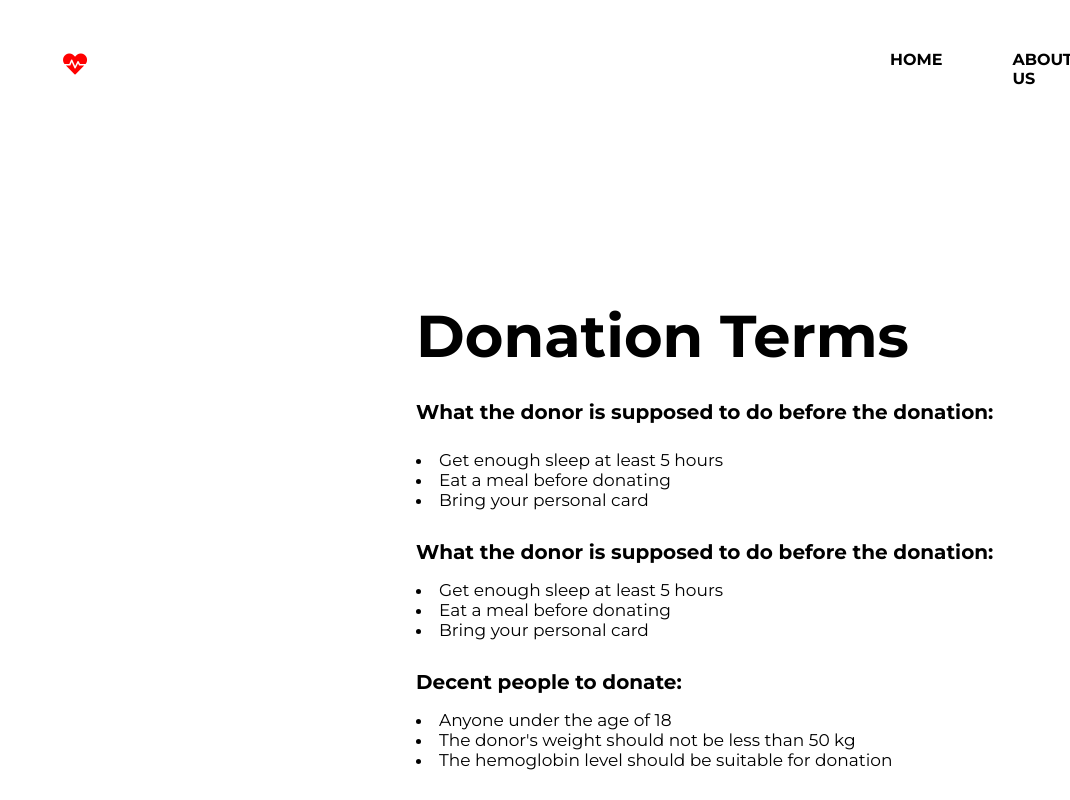
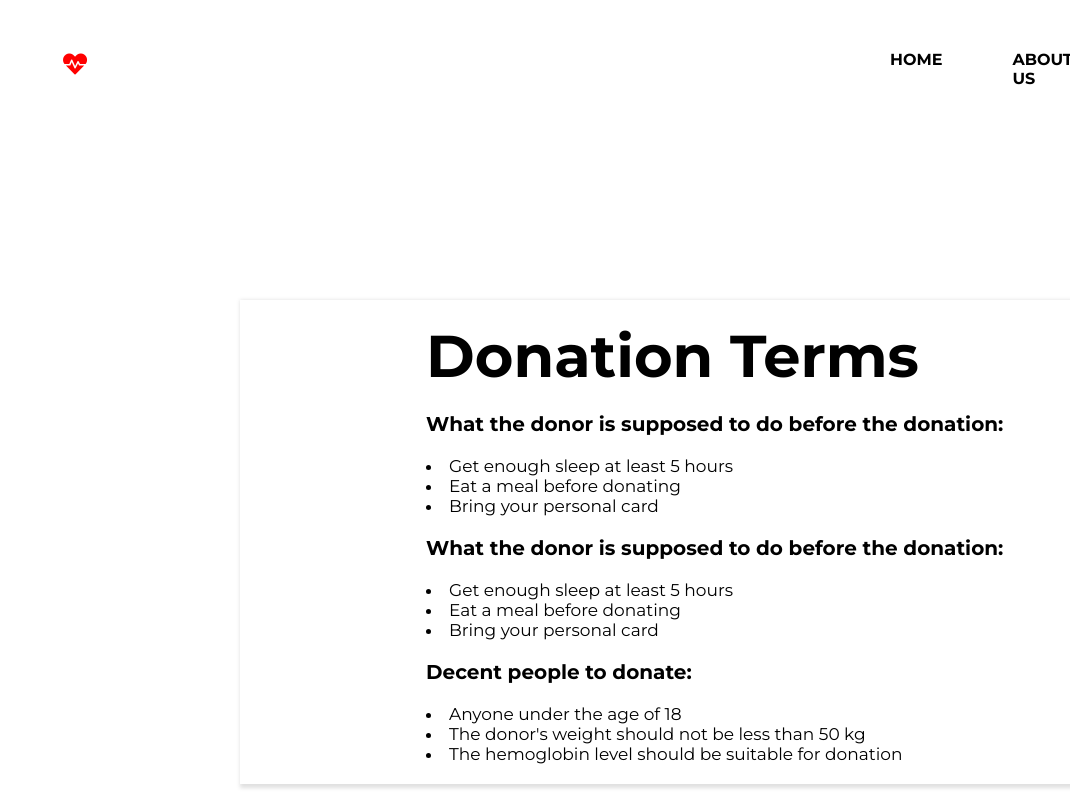
Before and after one commit to AzouKr/BloodDon-Client, a React (Create React App) app: page /Terms in a window 1280 px wide. Shown: the top 800 px of the page, without its empty margins (210-1280 px from the left). Built offline with nearby package versions, Linux system fonts and the light colour scheme.

Commit message:
first commit

```diff
--- a/package.json
+++ b/package.json
@@ -11,13 +11,14 @@
     "react": "^17.0.2",
     "react-bootstrap": "^1.6.1",
     "react-dom": "^17.0.2",
+    "react-phone-number-input": "^3.1.25",
     "react-router-dom": "^5.2.0",
     "react-scripts": "4.0.3",
     "web-vitals": "^1.1.2"
   },
   "scripts": {
-    "predeploy":"npm run build",
-    "deploy":"gh-pages -d build",
+    "predeploy": "npm run build",
+    "deploy": "gh-pages -d build",
     "start": "react-scripts start",
     "build": "react-scripts build",
     "test": "react-scripts test",
--- a/src/Components/AboutUs.css
+++ b/src/Components/AboutUs.css
@@ -1,19 +1,31 @@
+.section{
+    position: absolute;
+    width: 1000px;
+    top: 300px;
+    left: 450px;
+    padding-left: 10px;
+    padding-right: 10px;
+    box-shadow: 2px 2px 4px 2px rgba(0,0,0,0.125);
+
+}
 
 .titl{
-    position: absolute;
+    position: relative;
     left: 11rem;
+    padding-top: 20px;
+    padding-bottom: 60px;
     font-size: 59px;
 }
 
 .subtit{
-    position: absolute;
-    top: 100px;
+    position: relative;
     left: 8;
+    padding-bottom: 20px;
     font-size: 20px;
 }
 
 .para{
-    position: absolute;
-    top: 170px;
+    position: relative;
     line-height: 25px;
+    padding-bottom: 20px;
 }
--- a/src/Components/AboutUs.js
+++ b/src/Components/AboutUs.js
@@ -4,7 +4,7 @@ import "./AboutUs.css";
 function AboutUs() {
   return (
     <div>
-      <div className="container">
+      <div className="section">
         <h1 className="titl">Introducing the site</h1>
         <h1 className="subtit">
           This site aims to connect those who need blood and those who can
--- a/src/Components/Donate.css
+++ b/src/Components/Donate.css
@@ -14,7 +14,7 @@ body{
   width: 100%;
   background: #fff;
   margin: 50px auto;
-  box-shadow: 2px 2px 4px rgba(0,0,0,0.125);
+  box-shadow: 2px 2px 4px 2px rgba(0,0,0,0.125);
   padding: 30px;
 }
 
--- a/src/Components/Donate.js
+++ b/src/Components/Donate.js
@@ -2,8 +2,10 @@ import React from "react";
 import "./Donate.css";
 import { useState } from "react";
 import Axios from "axios";
+import PhoneInput from "react-phone-number-input/input";
 
 function AboutUs() {
+  let link = <a href="https://blooddonations.netlify.app/Terms">terms and conditions</a>;
   const [firstname, setfirstname] = useState("");
   const [lastname, setlastname] = useState("");
   const [email, setemail] = useState("");
@@ -22,8 +24,6 @@ function AboutUs() {
   const [show7, setshow7] = useState(true);
   const [show8, setshow8] = useState(true);
 
-
-
   const addDonate = () => {
     Axios.post("https://blood-don.herokuapp.com/create", {
       firstname: firstname,
@@ -39,49 +39,47 @@ function AboutUs() {
     });
   };
 
-
   const Validation = () => {
     let valid = true;
-    if (!email.includes('@')){
+    if (!email.includes("@")) {
       setshow1(false);
-      valid =false;
+      valid = false;
     }
-    if (firstname === ''){
+    if (firstname === "") {
       setshow2(false);
-      valid =false;
+      valid = false;
     }
-    if (lastname === ''){
+    if (lastname === "") {
       setshow3(false);
-      valid =false;
+      valid = false;
     }
-    if (gender === ''){
+    if (gender === "") {
       setshow4(false);
-      valid =false;
+      valid = false;
     }
-    if (groupe === ''){
+    if (groupe === "") {
       setshow5(false);
-      valid =false;
+      valid = false;
     }
-    if (phone === ''){
+    if (phone === 0) {
       setshow6(false);
-      valid =false;
+      valid = false;
     }
-    if (state === ''){
+    if (state === "") {
       setshow7(false);
-      valid =false;
+      valid = false;
     }
-    if (adresse === ''){
+    if (adresse === "") {
       setshow8(false);
-      valid =false;
+      valid = false;
     }
+
     console.log(valid);
-    if(valid){
+    if (valid) {
       setshow(true);
       addDonate();
     }
   };
-
-
 
   return (
     <div>
@@ -90,7 +88,8 @@ function AboutUs() {
         <div class="form">
           <div class="inputfield">
             <label>First Name</label>
-            <input style={{border: !show2? '1px solid red':null}}
+            <input
+              style={{ border: !show2 ? "1px solid red" : null }}
               type="text"
               class="input"
               onChange={(e) => {
@@ -100,7 +99,8 @@ function AboutUs() {
           </div>
           <div class="inputfield">
             <label>Last Name</label>
-            <input style={{border: !show3? '1px solid red':null}}
+            <input
+              style={{ border: !show3 ? "1px solid red" : null }}
               type="text"
               class="input"
               onChange={(e) => {
@@ -110,7 +110,8 @@ function AboutUs() {
           </div>
           <div class="inputfield">
             <label>Email Address</label>
-            <input style={{border: !show1? '1px solid red':null}}
+            <input
+              style={{ border: !show1 ? "1px solid red" : null }}
               class="input"
               onChange={(e) => {
                 setemail(e.target.value);
@@ -120,7 +121,8 @@ function AboutUs() {
           <div class="inputfield">
             <label>Gender</label>
             <div class="custom_select">
-              <select style={{border: !show4? '1px solid red':null}}
+              <select
+                style={{ border: !show4 ? "1px solid red" : null }}
                 onChange={(e) => {
                   setgender(e.target.value);
                 }}
@@ -134,7 +136,8 @@ function AboutUs() {
           <div class="inputfield">
             <label>Groupe</label>
             <div class="custom_select">
-              <select style={{border: !show5? '1px solid red':null}}
+              <select
+                style={{ border: !show5 ? "1px solid red" : null }}
                 onChange={(e) => {
                   setgroupe(e.target.value);
                 }}
@@ -153,18 +156,19 @@ function AboutUs() {
           </div>
           <div class="inputfield">
             <label>Phone Number</label>
-            <input style={{border: !show6? '1px solid red':null}}
-              type="text"
+            <PhoneInput
+              style={{ border: !show6 ? "1px solid red" : null }}
+              country="US"
+              value={phone}
               class="input"
-              onChange={(e) => {
-                setphone(e.target.value);
-              }}
+              onChange={setphone}
             />
           </div>
           <div class="inputfield">
             <label>State</label>
             <div class="custom_select">
-              <select style={{border: !show7? '1px solid red':null}}
+              <select
+                style={{ border: !show7 ? "1px solid red" : null }}
                 onChange={(e) => {
                   setstate(e.target.value);
                 }}
@@ -183,7 +187,8 @@ function AboutUs() {
           </div>
           <div class="inputfield">
             <label>Address</label>
-            <textarea style={{border: !show8? '1px solid red':null}}
+            <textarea
+              style={{ border: !show8 ? "1px solid red" : null }}
               class="textarea"
               onChange={(e) => {
                 setadresse(e.target.value);
@@ -191,11 +196,7 @@ function AboutUs() {
             ></textarea>
           </div>
           <div class="inputfield terms">
-            <label class="check">
-              <input type="checkbox" />
-              <span class="checkmark"></span>
-            </label>
-            <p>Agreed to terms and conditions</p>
+            <p>By clicking submit you agree to our {link} </p>
           </div>
           <div class="inputfield">
             <input
@@ -203,17 +204,19 @@ function AboutUs() {
               value="Register"
               class="btn"
               // eslint-disable-next-line no-unused-expressions
-              onClick={()=>{Validation()}}
+              onClick={() => {
+                Validation();
+              }}
             />
           </div>
         </div>
       </div>
 
-      {
-        show?<div className="alert alert-success" role="alert">
-        <strong>Well done!</strong>  You successfully Registered
-      </div>:null
-      }
+      {show ? (
+        <div className="alert alert-success" role="alert">
+          <strong>Well done!</strong> You successfully Registered
+        </div>
+      ) : null}
     </div>
   );
 }
--- a/src/Components/Need.css
+++ b/src/Components/Need.css
@@ -8,6 +8,8 @@ body {
     left: 450px;
     padding-left: 10px;
     padding-right: 10px;
+    box-shadow: 2px 2px 4px 2px rgba(0,0,0,0.125);
+
   }
 
   h2 {
@@ -17,7 +19,7 @@ body {
   }
 
     .table-header {
-      background-color: #95A5A6;
+      background-color: #16c2d5;
       font-size: 14px;
       text-transform: uppercase;
       letter-spacing: 0.03em;
@@ -37,16 +39,24 @@ body {
       margin-bottom: 25px;
     }
     .col-1 {
-      flex-basis: 10%;
+      flex-basis: 25%;
+      color: white;
+      font-weight: bold;
     }
     .col-2 {
-      flex-basis: 40%;
+      flex-basis: 25%;
+      color: white;
+      font-weight: bold;
     }
     .col-3 {
       flex-basis: 25%;
+      color: white;
+      font-weight: bold;
     }
     .col-4 {
       flex-basis: 25%;
+      color: white;
+      font-weight: bold;
     }
 
     @media all and (max-width: 767px) {
--- a/src/Components/Terms.js
+++ b/src/Components/Terms.js
@@ -4,7 +4,7 @@ import "./terms.css";
 function Terms() {
   return (
     <div>
-      <div className="container">
+      <div className="section">
         <h1 className="titl1">Donation Terms</h1>
         <h1 className="subtit1">
         What the donor is supposed to do before the donation:
--- a/src/Components/terms.css
+++ b/src/Components/terms.css
@@ -1,60 +1,62 @@
 
 .titl1{
-    position: absolute;
+    position: relative;
     left: 11rem;
+    padding-top: 20px;
+    padding-bottom: 20px;
     font-size: 59px;
 }
 
 .subtit1{
-    position: absolute;
-    top: 100px;
+    position: relative;
     left: 11rem;
+    padding-bottom: 20px;
     left: 8;
     font-size: 20px;
 }
 
 .para1{
-    position: absolute;
-    top: 170px;
+    position: relative;
     left: 11rem;
+    padding-bottom: 20px;
     line-height: 25px;
 }
 
 .one{
-    position: absolute;
-    top: 150px;
+    position: relative;
     left: 11rem;
+    padding-bottom: 20px;
     font-size: 17px;
 
 }
 
 .subtit2{
-    position: absolute;
-    top: 240px;
+    position: relative;
     left: 11rem;
+    padding-bottom: 20px;
     left: 8;
     font-size: 20px;
 }
 
 .two{
-    position: absolute;
-    top: 280px;
+    position: relative;
     left: 11rem;
+    padding-bottom: 20px;
     font-size: 17px;
 
 }
 
 .subtit3{
-    position: absolute;
-    top: 370px;
+    position: relative;
     left: 11rem;
+    padding-bottom: 20px;
     font-size: 20px;
 }
 
 .three{
-    position: absolute;
-    top: 410px;
+    position: relative;
     left: 11rem;
+    padding-bottom: 20px;
     font-size: 17px;
 
 }
```
Also changed, not shown: 2 other files (tests, documents, lock files or other folders).
